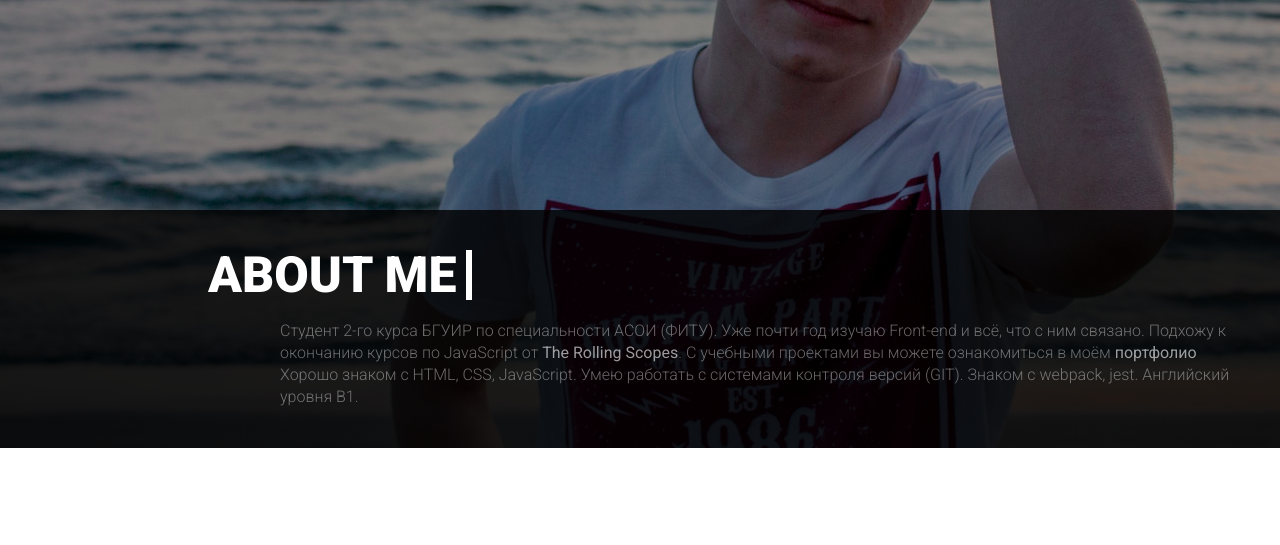
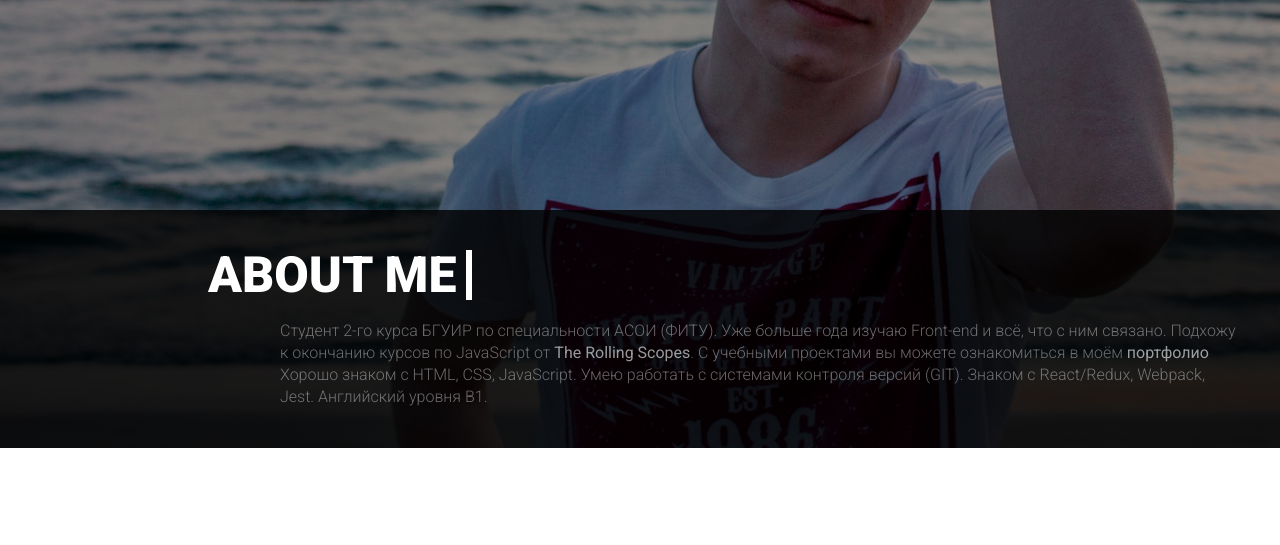
Before and after one commit to TuTejsy/my-portfolio, a plain HTML site: page index.html in a window 1280 px wide. Shown: the part 2402-2947 px from the top of the page. Drawn offline with Linux system fonts and the light colour scheme; some packages are replaced by stand-ins of ours; a script that the page names is missing; files whose address does not match are found by name.

Commit message:
feat: update information in index.html

```diff
--- a/index.html
+++ b/index.html
@@ -110,12 +110,12 @@
                     <div class="about-me-content-container">
                         <h2 class="about-me-title">About me <span class="pointer"></span></h2>
                         <p class="about-me-text">
-                            Студент 2-го курса БГУИР по специальности АСОИ (ФИТУ). Уже почти год изучаю Front-end и всё,
+                            Студент 2-го курса БГУИР по специальности АСОИ (ФИТУ). Уже больше года изучаю Front-end и всё,
                             что с ним связано. Подхожу к окончанию курсов по JavaScript
                             от <a href="https://rollingscopes.com/" target="_blank">The Rolling Scopes</a>. С учебными
                             проектами вы можете ознакомиться в моём <a href="#portfolio">портфолио</a>
                             Хорошо знаком с HTML, CSS, JavaScript. Умею работать с системами контроля версий (GIT).
-                            Знаком с webpack, jest. Английский уровня B1.
+                            Знаком с React/Redux, Webpack, Jest. Английский уровня B1.
                         </p>
                     </div>
                 </article>
```
